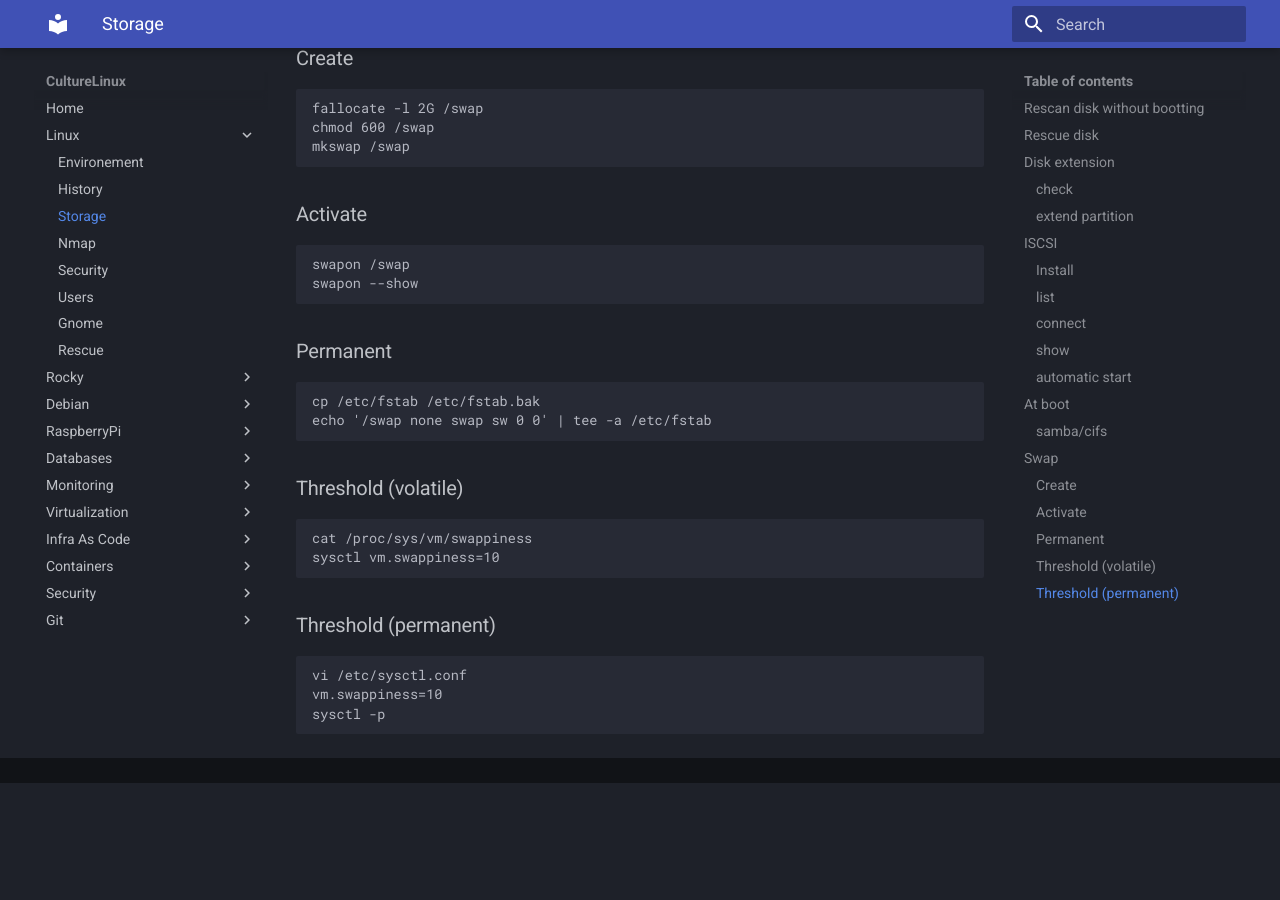
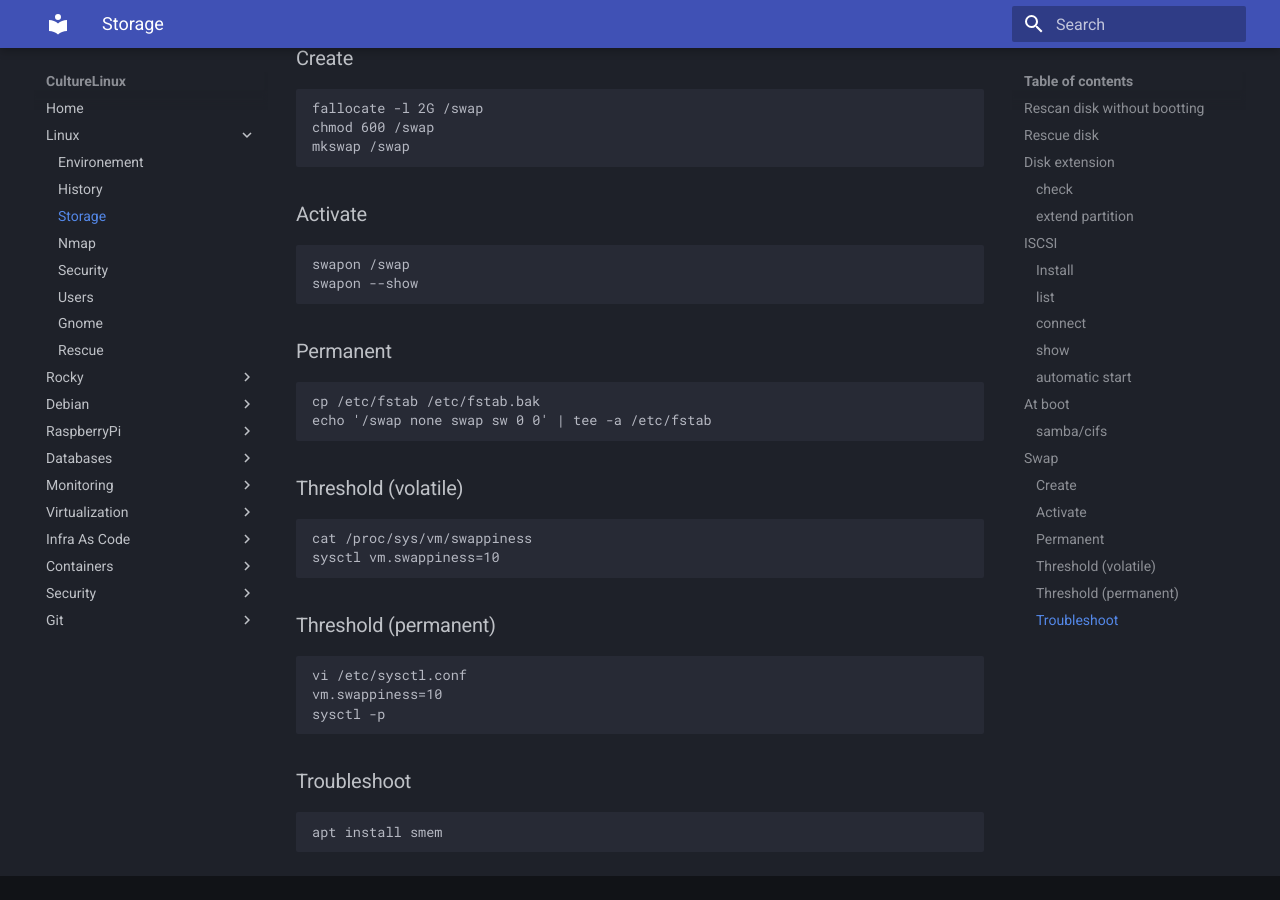
Before and after one commit to CultureLinux/doc, an MkDocs documentation site: the page built from docs/linux/storage.md, in a window 1280 px wide and 900 px high, scrolled down 3051 px. Built offline with MkDocs 1.6.1 and Material for MkDocs 9.7.7, drawn with Linux system fonts in a browser that asks for light colours; before the commit the page ends 3833 px from its top, so only the background shows below that.

Commit message:
swap troubleshoot

```diff
--- a/docs/linux/storage.md
+++ b/docs/linux/storage.md
@@ -126,3 +126,5 @@ password=SMBpassword
     vi /etc/sysctl.conf
     vm.swappiness=10
     sysctl -p
+### Troubleshoot
+    apt install smem
```
